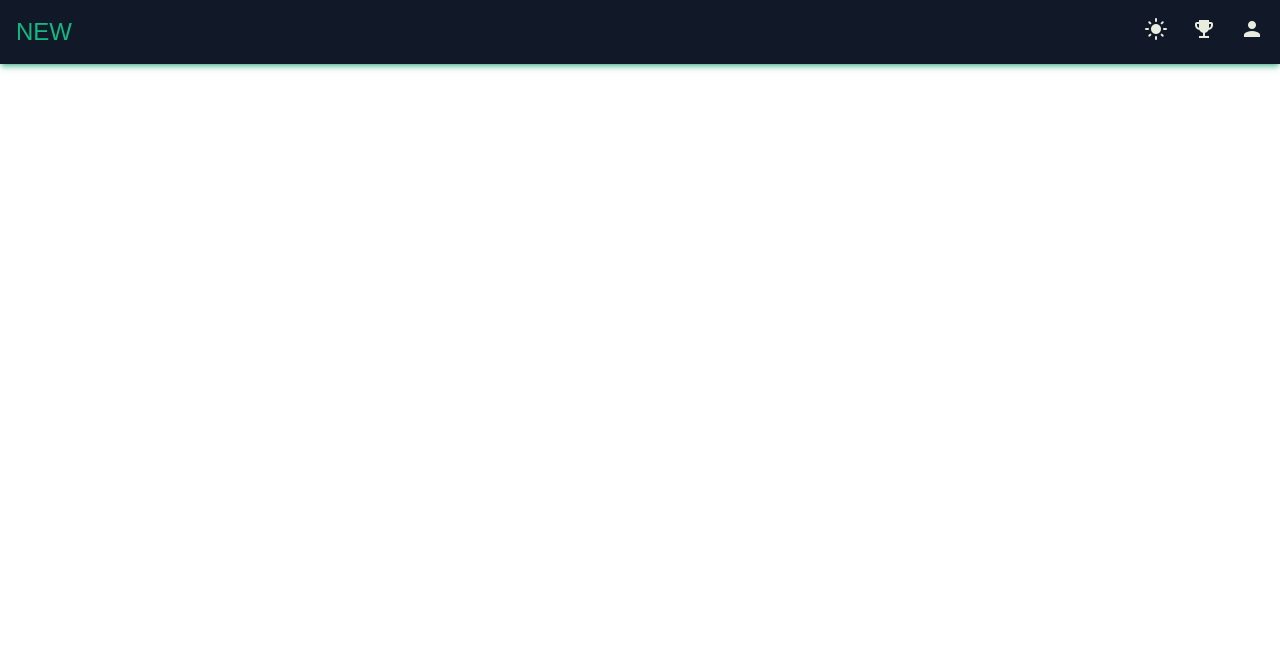
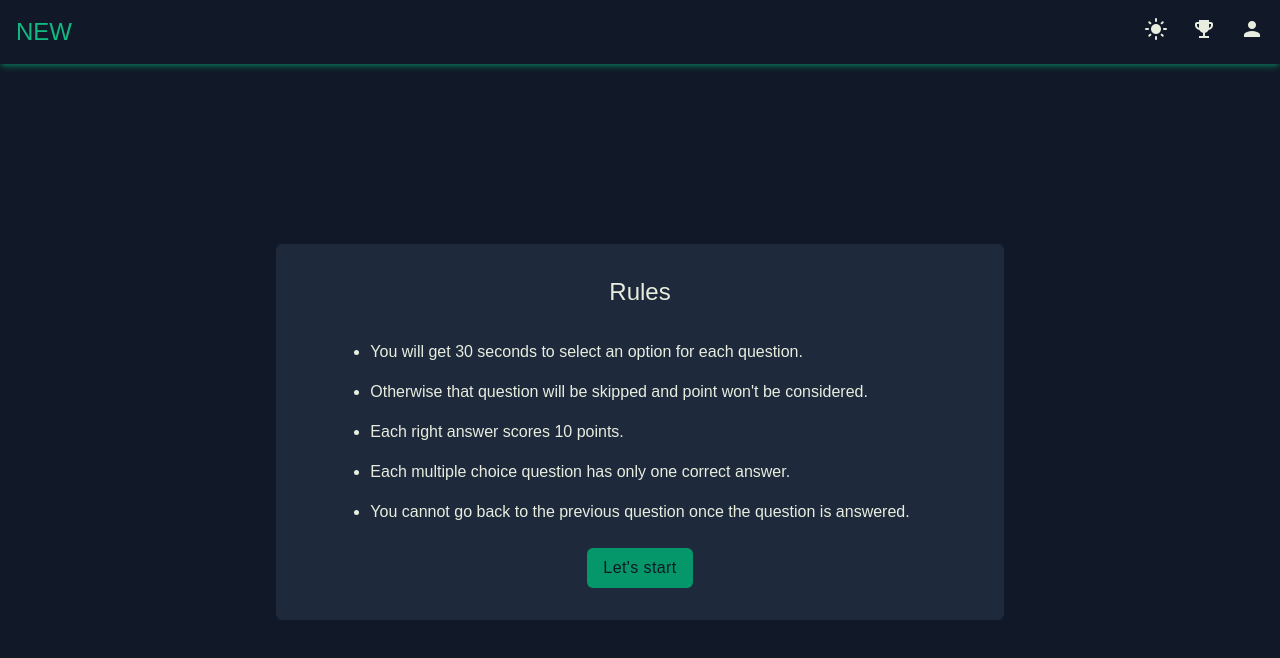
Before and after one commit to muskaanshah/quiz-app, a React (Create React App) app: page /rules in a window 1280 px wide. Shown: the top 658 px of the page. Built offline with nearby package versions, Linux system fonts and the light colour scheme.

Commit message:
style: rules page

```diff
--- a/src/App.js
+++ b/src/App.js
@@ -1,6 +1,6 @@
 import { Routes, Route } from "react-router-dom";
 import { Navbar } from "./components";
-import { Home, Login, Explore, Signup } from "./pages";
+import { Home, Login, Explore, Signup, Rules } from "./pages";
 
 function App() {
     return (
@@ -11,6 +11,7 @@ function App() {
                 <Route path="/categories" element={<Explore />} />
                 <Route path="/login" element={<Login />} />
                 <Route path="/signup" element={<Signup />} />
+                <Route path="rules" element={<Rules />} />
             </Routes>
         </div>
     );
--- a/src/pages/Explore/Explore.jsx
+++ b/src/pages/Explore.jsx
@@ -1,4 +1,4 @@
-const { CategoryCard } = require("../../components/CategoryCard/CategoryCard");
+const { CategoryCard } = require("../components/CategoryCard/CategoryCard");
 
 function Explore() {
     return (
--- a/src/pages/Home/Home.jsx
+++ b/src/pages/Home.jsx
@@ -1,4 +1,4 @@
-import { homeillustration } from "../../assets";
+import { homeillustration } from "../assets";
 
 function Home() {
     return (
--- /dev/null
+++ b/src/pages/Rules.jsx
@@ -0,0 +1,31 @@
+function Rules() {
+    return (
+        <div className="container-body centered">
+            <div className="bg-skin-fillmuted w-11/12 centered flex-col rounded-md p-8 md:w-8/12 lg:w-7/12">
+                <h2 className="text-2xl box-border mb-6">Rules</h2>
+                <div>
+                    <ul className="list-disc leading-10">
+                        <li>
+                            You will get 30 seconds to select an option for each question.
+                        </li>
+                        <li>
+                            Otherwise that question will be skipped and point won't be
+                            considered.
+                        </li>
+                        <li>Each right answer scores 10 points.</li>
+                        <li>
+                            Each multiple choice question has only one correct answer.
+                        </li>
+                        <li>
+                            You cannot go back to the previous question once the question
+                            is answered.
+                        </li>
+                    </ul>
+                </div>
+                <button className="button-cta mt-4">Let's start</button>
+            </div>
+        </div>
+    );
+}
+
+export { Rules };
```
Also changed, not shown: src/pages/index.js (+5 -4 lines), src/pages/Login.jsx (renamed from src/pages/authentication/Login.jsx), src/pages/Signup.jsx (renamed from src/pages/authentication/Signup.jsx), 1 other file (tests, documents, lock files or other folders).
